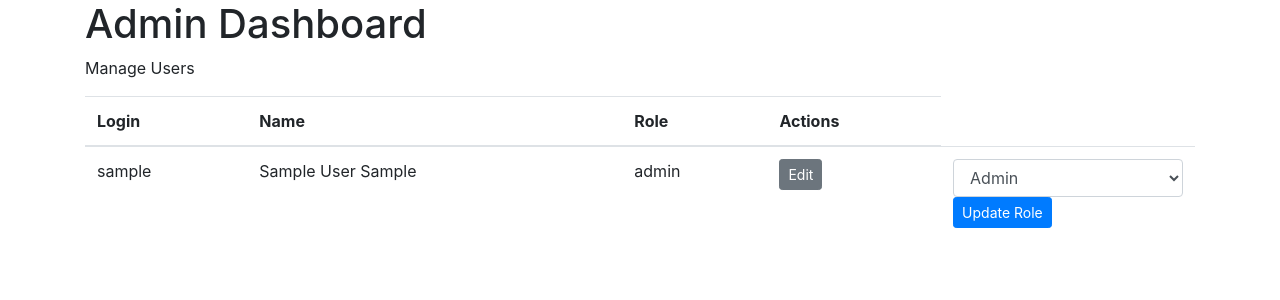
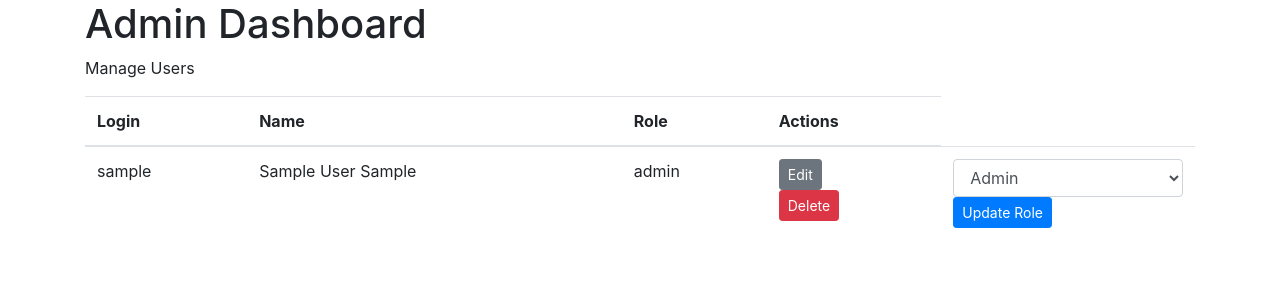
Before and after one commit to Ozomozyan/Projet_1, a Flask app: page /admin_dashboard in a window 1280 px wide. Shown: the top 300 px of the page. Run offline with Flask 3, Linux system fonts and the light colour scheme; the visitor is signed in with stand-in values (Sample User, id 1); tables that the repository leaves empty or names only in its code hold one stand-in row (values such as "Sample post"); data that the repository does not hold is empty; parts of the project's set-up code (start-up, migrations or seed data) failed here and were passed over; some libraries are stand-ins or nearby versions.

Commit message:
Admin User delete function

```diff
--- a/templates/admin_dashboard.html
+++ b/templates/admin_dashboard.html
@@ -28,6 +28,9 @@
                 <td>
                     <!-- Previous select and update role button -->
                     <button class="btn btn-sm btn-secondary edit-user-btn" data-toggle="modal" data-target="#editUserModal" data-user-login="{{ user.login }}" data-user-nom="{{ user.nom }}" data-user-prenom="{{ user.prenom }}" data-user-role="{{ user.role }}">Edit</button>
+                    <form action="{{ url_for('admin_delete_user', user_login=user.login) }}" method="post" onsubmit="return confirm('Are you sure you want to delete this user?');">
+                        <button type="submit" class="btn btn-danger btn-sm">Delete</button>
+                    </form>
                 </td>
                 <td>
                     <select class="form-control role-select" data-user-login="{{ user.login }}">
```
